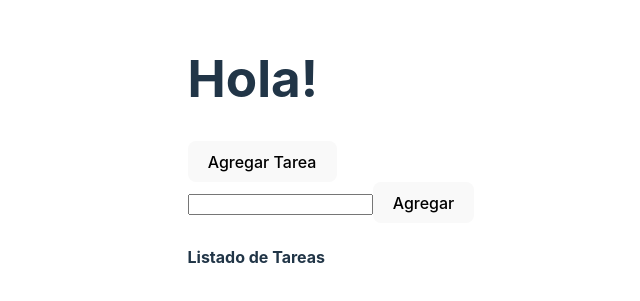
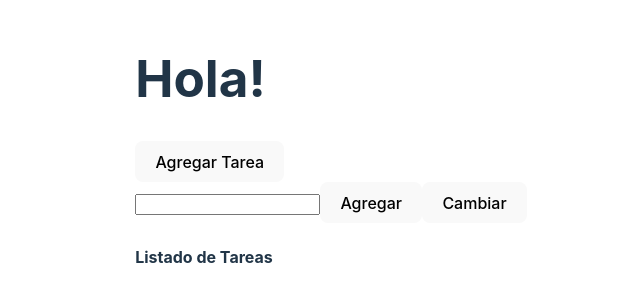
Before and after one commit to Navarroseb/react_course, a React (Vite) app: page / in a window 1280 px wide. Shown: the part 247-548 px from the top of the page, without its empty margins (309-949 px from the left). Built offline with nearby package versions, Linux system fonts and the light colour scheme.

Commit message:
Adding btn to handle color

```diff
--- a/src/components/TodoList/Form.jsx
+++ b/src/components/TodoList/Form.jsx
@@ -12,6 +12,8 @@ const Form = ({ addTask }) => {
     <form onSubmit={submitHandler}>
         <input type="text" />
         <button type='submit'>Agregar</button>
+        <button type='btn'>Cambiar</button>
+
     </form>
   )
 }
```
